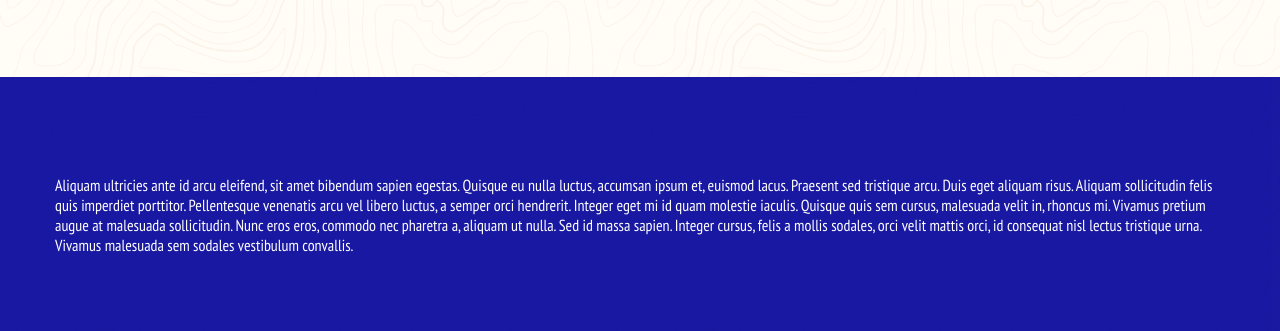
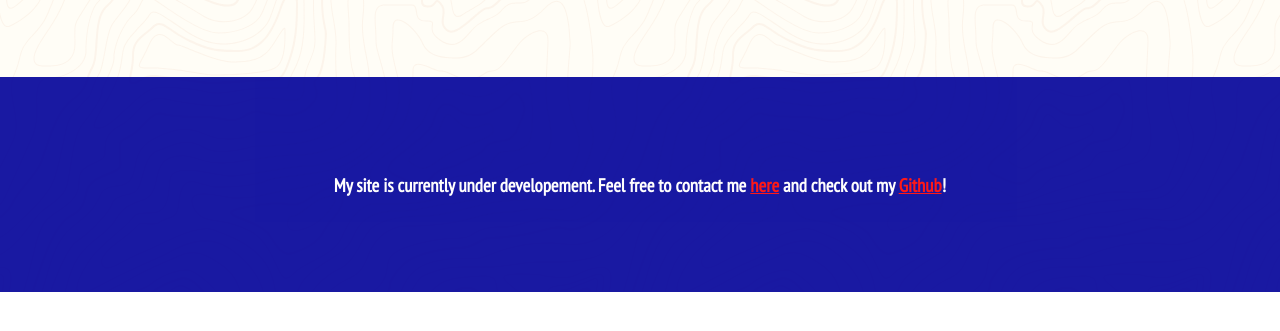
Before and after one commit to camerondway/Portfolio, a website: page public/index.html in a window 1280 px wide. Shown: the part 541-872 px from the top of the page. After the commit the page ends 833 px from the top, so only its background shows below. Drawn offline with Linux system fonts and the light colour scheme; files whose address does not match are found by name.

Commit message:
update copy

```diff
--- a/public/index.html
+++ b/public/index.html
@@ -3,7 +3,7 @@
 <html>
   <head>
     <meta charset="utf-8">
-    <title>Cameron Way Dot Net</title>
+    <title>Cameron Way: Design and Development</title>
     <link rel="stylesheet" href="stylesheets/app.css">
     <meta name="viewport" content="width=device-width, initial-scale=1">
     <!-- Generate using http://realfavicongenerator.net/ -->
@@ -36,7 +36,9 @@
     </section>
     <section class="layout__about">
       <div class="layout__container">
-        <p>Aliquam ultricies ante id arcu eleifend, sit amet bibendum sapien egestas. Quisque eu nulla luctus, accumsan ipsum et, euismod lacus. Praesent sed tristique arcu. Duis eget aliquam risus. Aliquam sollicitudin felis quis imperdiet porttitor. Pellentesque venenatis arcu vel libero luctus, a semper orci hendrerit. Integer eget mi id quam molestie iaculis. Quisque quis sem cursus, malesuada velit in, rhoncus mi. Vivamus pretium augue at malesuada sollicitudin. Nunc eros eros, commodo nec pharetra a, aliquam ut nulla. Sed id massa sapien. Integer cursus, felis a mollis sodales, orci velit mattis orci, id consequat nisl lectus tristique urna. Vivamus malesuada sem sodales vestibulum convallis.</p>
+        <center>
+          <h3>My site is currently under developement. Feel free to contact me <a href="mailto:camerondway@gmail.com">here</a> and check out my <a href="https://github.com/camerondway/">Github</a>!</h3>
+        </center>
       </div>
     </section>
   </div>
--- a/src/stylesheets/base/_typography.scss
+++ b/src/stylesheets/base/_typography.scss
@@ -87,3 +87,7 @@ body {
 h1 {
   font-family: 'Bungee Shade', cursive;
 }
+
+a {
+  color: #ff0000;
+}
```
Also changed, not shown: src/html/index.html (+3 -1 lines), src/html/layouts/application.html (+1 -1 lines), public/stylesheets/app.css.
